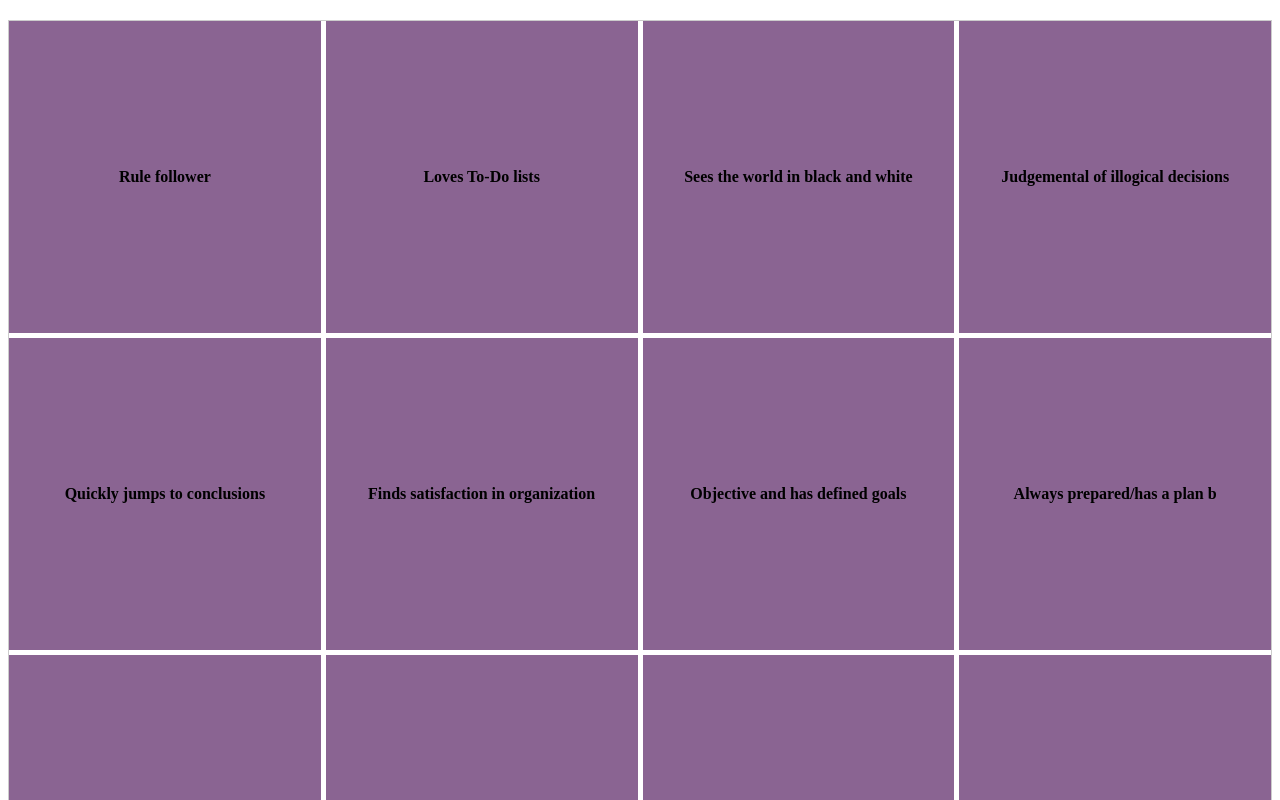
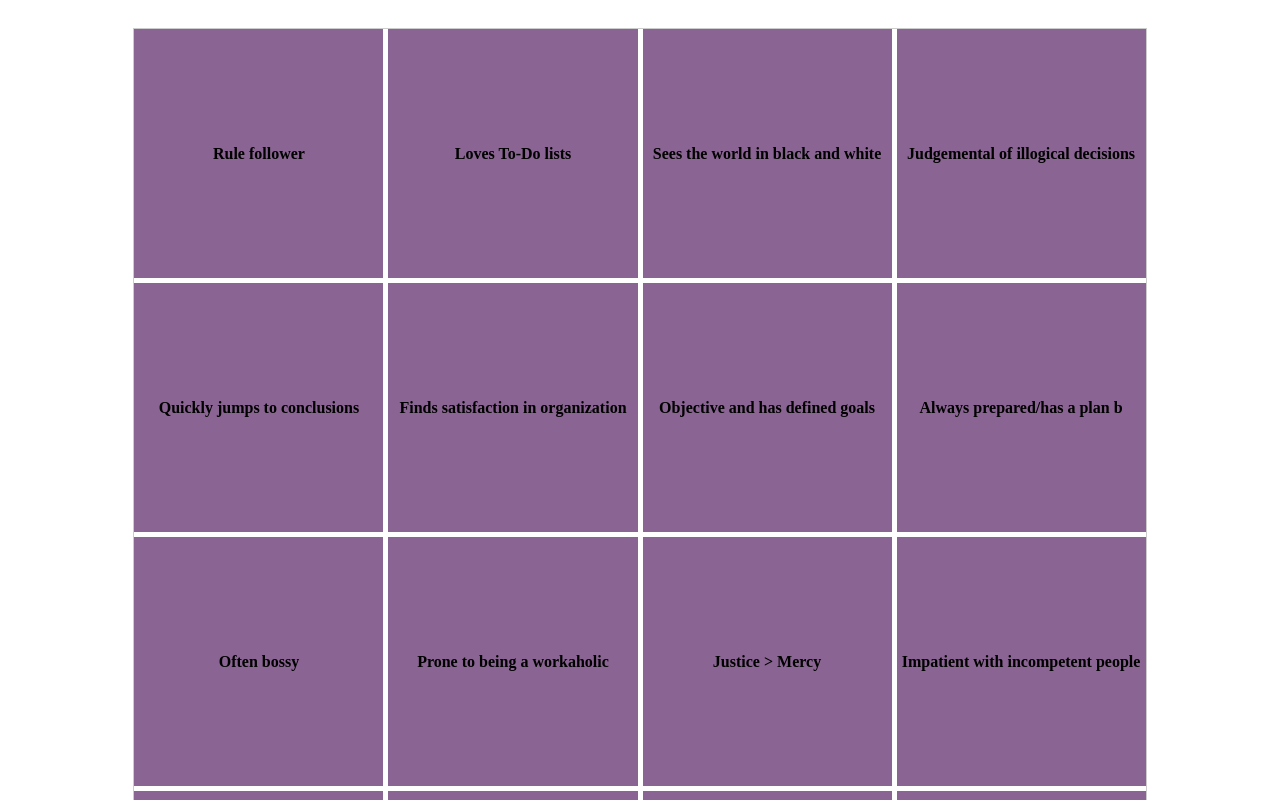
Before and after one commit to OmarDardery/CareerCatalyst, a React (Create React App) app: page / in a window 1280 px wide. Shown: the top 800 px of the page. Built offline with nearby package versions, Linux system fonts and the light colour scheme.

Commit message:
added scores functionality

```diff
--- a/src/App.js
+++ b/src/App.js
@@ -5,7 +5,7 @@ import Chart from './components/chart';
 function App() {
   let [testDone, setTestState] = useState(0);
   return (
-  <div className="App" style={{height: "fit-content"}}>
+  <div className="App" style={{height: "fit-content", display: "flex", flexDirection: "column", justifyContent: "center", alignItems: "center"}}>
   {cognitiveFunctions.map((cognitiveFunction) => {
     return (<Bingo cognitiveFunction = {cognitiveFunction} />);
   })}
--- a/src/components/bingo.js
+++ b/src/components/bingo.js
@@ -14,9 +14,10 @@ function Bingo(props) {
                 gridTemplateColumns: "repeat(4, 1fr)",
                 gridTemplateRows: "repeat(4, 1fr)",
                 aspectRatio: "1 / 1", // Ensures the grid remains square
-                margin: "20px auto",
+                margin: "20px",
                 border: "1px solid #ccc",
-                gap: "5px"
+                gap: "5px",
+                width: "80%",
             }}
         >
             {props.cognitiveFunction.questions.map((question, index) => {
--- a/src/components/chart.js
+++ b/src/components/chart.js
@@ -4,7 +4,7 @@ function Chart(props){
     return (
         <div>
             {props.cognitiveFunctions.map((cognitiveFunction) => {
-                return <p>{cognitiveFunction.name}: {cognitiveFunction.score}</p>;
+                return <p>{cognitiveFunction.name}: {`${((cognitiveFunction.score / 64) * 100)}%`}</p>;
             })}
         </div>
     );
```
Also changed, not shown: public/manifest.json (deleted).
